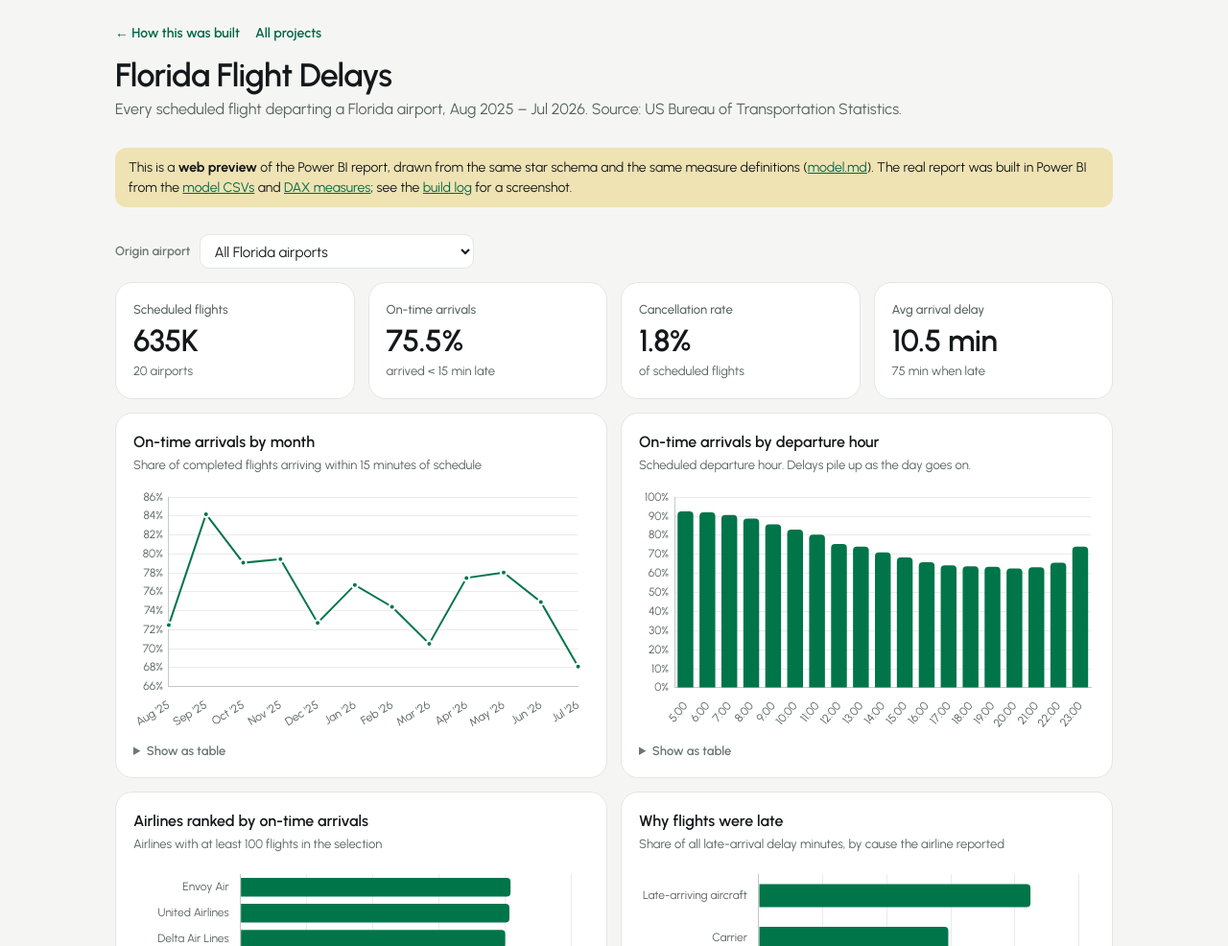
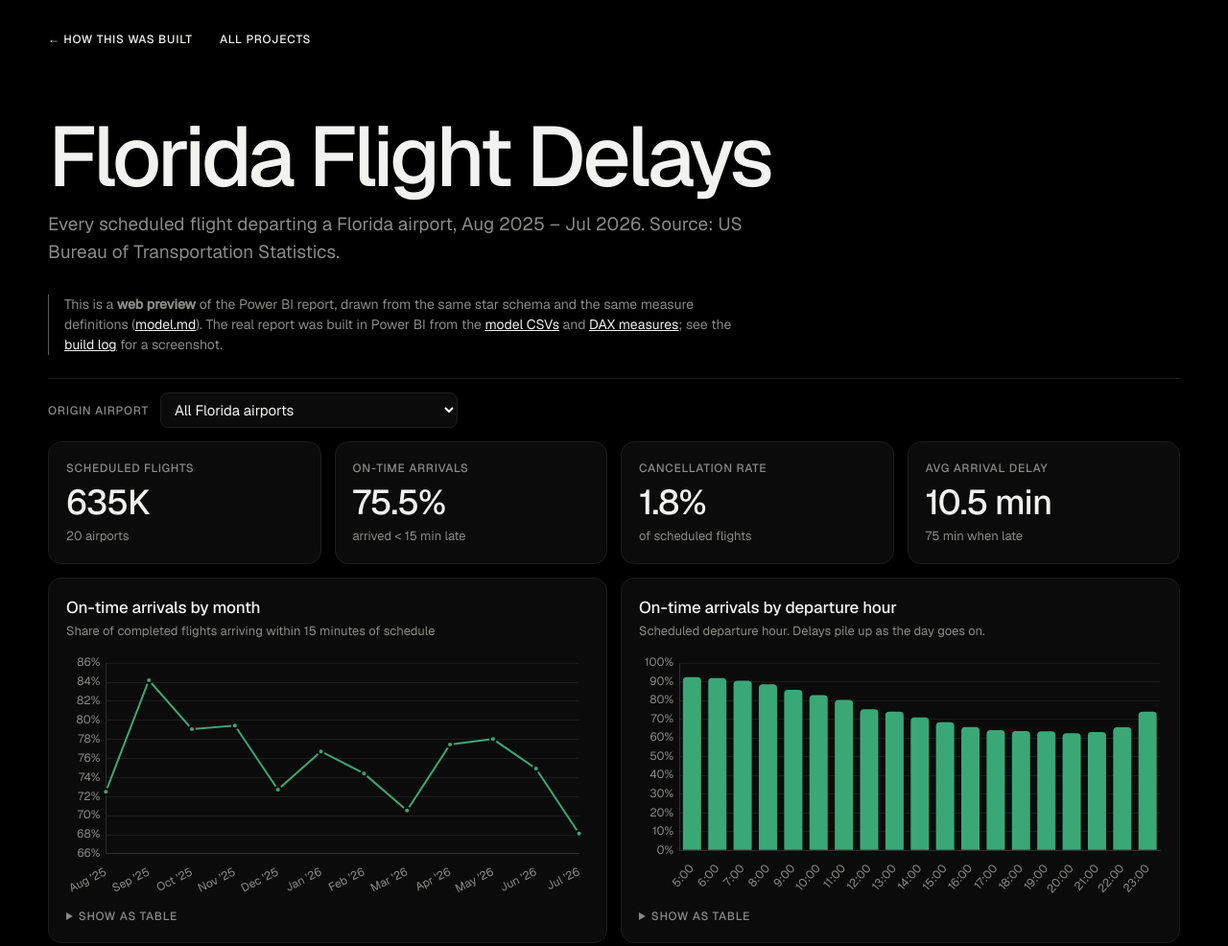
Before and after one commit to mrrishit909/florida-flight-delays, a plain HTML site: page preview/index.html in a window 1280 px wide. Shown: the top 986 px of the page at 96% size. Drawn offline with nearby package versions, Linux system fonts and the light colour scheme.

Commit message:
Preview restyled to match the site: black, Geist, small uppercase labels
Co-Authored-By: Claude Opus 5.5 <noreply@anthropic.com>

```diff
--- a/preview/index.html
+++ b/preview/index.html
@@ -7,62 +7,53 @@
 <title>Florida Flight Delays</title>
 <link rel="preconnect" href="https://fonts.googleapis.com">
 <link rel="preconnect" href="https://fonts.gstatic.com" crossorigin>
-<link rel="stylesheet" href="https://fonts.googleapis.com/css2?family=Urbanist:wght@400;500;600;700&display=swap">
+<link rel="stylesheet" href="https://fonts.googleapis.com/css2?family=Geist:wght@400;500&display=swap">
 <style>
+/* same look as the projects site: black, Geist, small uppercase labels. Chart colors checked for contrast on #0b0b0b. */
 :root{
-  --bg:#f5f6f4; --card:#ffffff; --ink:#14181a; --muted:#56635e; --label:#6a7772; --line:#e2e7e4; --card2:#f0f3f1;
-  --gold-soft:#efe3b4; --ring:#006747;
-  --series:#00754a; --context:#a9b1ad; --grid:#e9ecea; --axis:#c3c9c6; --good:#006300; --bad:#b42828;
-}
-@media (prefers-color-scheme: dark){
-  :root:not([data-theme="light"]){
-    --bg:#0d1110; --card:#151b19; --ink:#eef2f0; --muted:#a4afab; --label:#8f9b96; --line:#25302d; --card2:#1d2523;
-    --gold-soft:#4a4020; --ring:#4cc38a;
-    --series:#3aa876; --context:#5d6763; --grid:#222b28; --axis:#38433f; --good:#0ca30c; --bad:#e66767;
-  }
-}
-:root[data-theme="dark"]{
-  --bg:#0d1110; --card:#151b19; --ink:#eef2f0; --muted:#a4afab; --label:#8f9b96; --line:#25302d; --card2:#1d2523;
-  --gold-soft:#4a4020; --ring:#4cc38a;
-  --series:#3aa876; --context:#5d6763; --grid:#222b28; --axis:#38433f; --good:#0ca30c; --bad:#e66767;
+  --bg:#000; --card:#0b0b0b; --ink:#f2f2f0; --muted:#8a8a87; --label:#8a8a87; --line:#1d1d1d; --card2:#161616; --ring:#f2f2f0;
+  --series:#3aa876; --context:#5c5c5a; --grid:#1b1b1b; --axis:#2e2e2e; --good:#0ca30c; --bad:#e66767;
 }
 *{box-sizing:border-box}
-html{color-scheme:light dark}
-body{margin:0;background:var(--bg);color:var(--ink);font-family:Urbanist,"Avenir Next","Segoe UI",system-ui,sans-serif;font-size:16px;line-height:1.5;padding:24px 16px 40px;-webkit-font-smoothing:antialiased}
-.wrap{max-width:1040px;margin-inline:auto;display:grid;grid-template-columns:minmax(0,1fr);gap:14px}
-a{color:var(--ring)}
-:focus-visible{outline:2px solid var(--ring);outline-offset:2px;border-radius:8px}
-.crumbs{display:flex;gap:16px;font-size:14px;font-weight:600}.crumbs a{text-decoration:none}
-h1{margin:0;font-size:clamp(26px,4.5vw,34px);line-height:1.15;letter-spacing:-.02em;font-weight:600}
-.sub{margin:4px 0 0;color:var(--muted)}
-.note{padding:10px 14px;border-radius:12px;background:var(--gold-soft);font-size:14px}
-.filters{display:flex;flex-wrap:wrap;align-items:center;gap:10px}
-.filters label{font-size:13px;font-weight:600;color:var(--label)}
-select{font:inherit;font-size:15px;color:var(--ink);background:var(--card);border:1px solid var(--line);border-radius:10px;padding:7px 10px;max-width:100%}
+html{color-scheme:dark;background:var(--bg)}
+body{margin:0;background:var(--bg);color:var(--ink);font-family:Geist,"Helvetica Neue",Arial,sans-serif;font-size:16px;line-height:1.5;padding:32px 40px 40px;-webkit-font-smoothing:antialiased}
+.wrap{max-width:1180px;margin-inline:auto;display:grid;grid-template-columns:minmax(0,1fr);gap:14px}
+a{color:var(--ink)}
+:focus-visible{outline:1px solid var(--ring);outline-offset:3px}
+.crumbs{display:flex;gap:28px;font-size:12px;font-weight:500;letter-spacing:.06em;text-transform:uppercase}.crumbs a{text-decoration:none}.crumbs a:hover{opacity:.6}
+header{margin:7vh 0 10px}
+h1{margin:0;font-size:clamp(40px,7vw,88px);line-height:.98;letter-spacing:-.045em;font-weight:500}
+.sub{margin:14px 0 0;color:var(--muted);font-size:clamp(16px,1.6vw,19px);max-width:62ch}
+.note{margin:6px 0 10px;padding-left:16px;border-left:1px solid #5c5c5a;color:var(--muted);font-size:14px;max-width:80ch}
+.filters{display:flex;flex-wrap:wrap;align-items:center;gap:12px;padding-top:14px;border-top:1px solid var(--line)}
+.filters label{font-size:12px;font-weight:500;letter-spacing:.06em;text-transform:uppercase;color:var(--label)}
+select{font:inherit;font-size:15px;color:var(--ink);background:var(--card);border:1px solid var(--line);border-radius:8px;padding:7px 10px;max-width:100%}
 .kpis{display:grid;grid-template-columns:repeat(4,minmax(0,1fr));gap:14px}
-.card{background:var(--card);border:1px solid var(--line);border-radius:18px;padding:18px;min-width:0}
-.kpi .l{font-size:13px;color:var(--muted);font-weight:500}
-.kpi .v{font-size:32px;font-weight:600;letter-spacing:-.02em;line-height:1.15;margin-top:4px}
+.card{background:var(--card);border:1px solid var(--line);border-radius:14px;padding:18px;min-width:0}
+.kpi .l{font-size:12px;color:var(--muted);font-weight:500;letter-spacing:.06em;text-transform:uppercase}
+.kpi .v{font-size:36px;font-weight:500;letter-spacing:-.03em;line-height:1.15;margin-top:6px}
 .kpi .d{font-size:13px;margin-top:4px;color:var(--muted);min-height:20px}
-.kpi .d b{font-weight:700}.up{color:var(--good)}.down{color:var(--bad)}
+.kpi .d b{font-weight:500}.up{color:var(--good)}.down{color:var(--bad)}
 .charts{display:grid;grid-template-columns:repeat(2,minmax(0,1fr));gap:14px}
-h2{margin:0;font-size:16px;font-weight:600}
+h2{margin:0;font-size:17px;font-weight:500;letter-spacing:-.01em}
 .cap{margin:2px 0 10px;font-size:13px;color:var(--muted)}
 .plot{position:relative;height:260px}
 .plot.tall{height:390px}
 details{margin-top:8px;font-size:13px}
-.read{margin:16px 0 0;padding-top:12px;border-top:1px solid var(--line);line-height:1.55}.read b{color:var(--ink)}
-summary{cursor:pointer;color:var(--label);font-weight:600}
+.read{margin:16px 0 0;padding-top:12px;border-top:1px solid var(--line);line-height:1.55;color:var(--muted)}.read b{color:var(--ink);font-weight:500}
+summary{cursor:pointer;color:var(--label);font-weight:500;font-size:12px;letter-spacing:.06em;text-transform:uppercase}
 table{border-collapse:collapse;width:100%;font-size:14px}
 .tablewrap{overflow-x:auto}
-th,td{text-align:left;padding:6px 10px;border-bottom:1px solid var(--line);white-space:nowrap}
-th{font-size:12px;color:var(--label);font-weight:600;text-transform:uppercase;letter-spacing:.05em}
+th,td{text-align:left;padding:7px 10px;border-bottom:1px solid var(--line);white-space:nowrap}
+th{font-size:12px;color:var(--label);font-weight:500;text-transform:uppercase;letter-spacing:.06em}
 td.n,th.n{text-align:right;font-variant-numeric:tabular-nums}
-tr.sel td{background:var(--card2);font-weight:600}
+tr.sel td{background:var(--card2);font-weight:500}
 tbody tr{cursor:pointer}
-footer{text-align:center;font-size:13px;color:var(--label)}
-@media (max-width:820px){.kpis{grid-template-columns:repeat(2,minmax(0,1fr))}.charts{grid-template-columns:1fr}}
-@media (max-width:420px){.kpi .v{font-size:26px}}
+tbody tr:hover td{background:#111}
+footer{padding-top:24px;font-size:12px;letter-spacing:.06em;text-transform:uppercase;color:var(--label)}
+footer a{text-decoration:none}
+@media (max-width:820px){body{padding:20px 20px 32px}.kpis{grid-template-columns:repeat(2,minmax(0,1fr))}.charts{grid-template-columns:1fr}}
+@media (max-width:420px){.kpi .v{font-size:28px}}
 </style>
 </head>
 <body>
```
